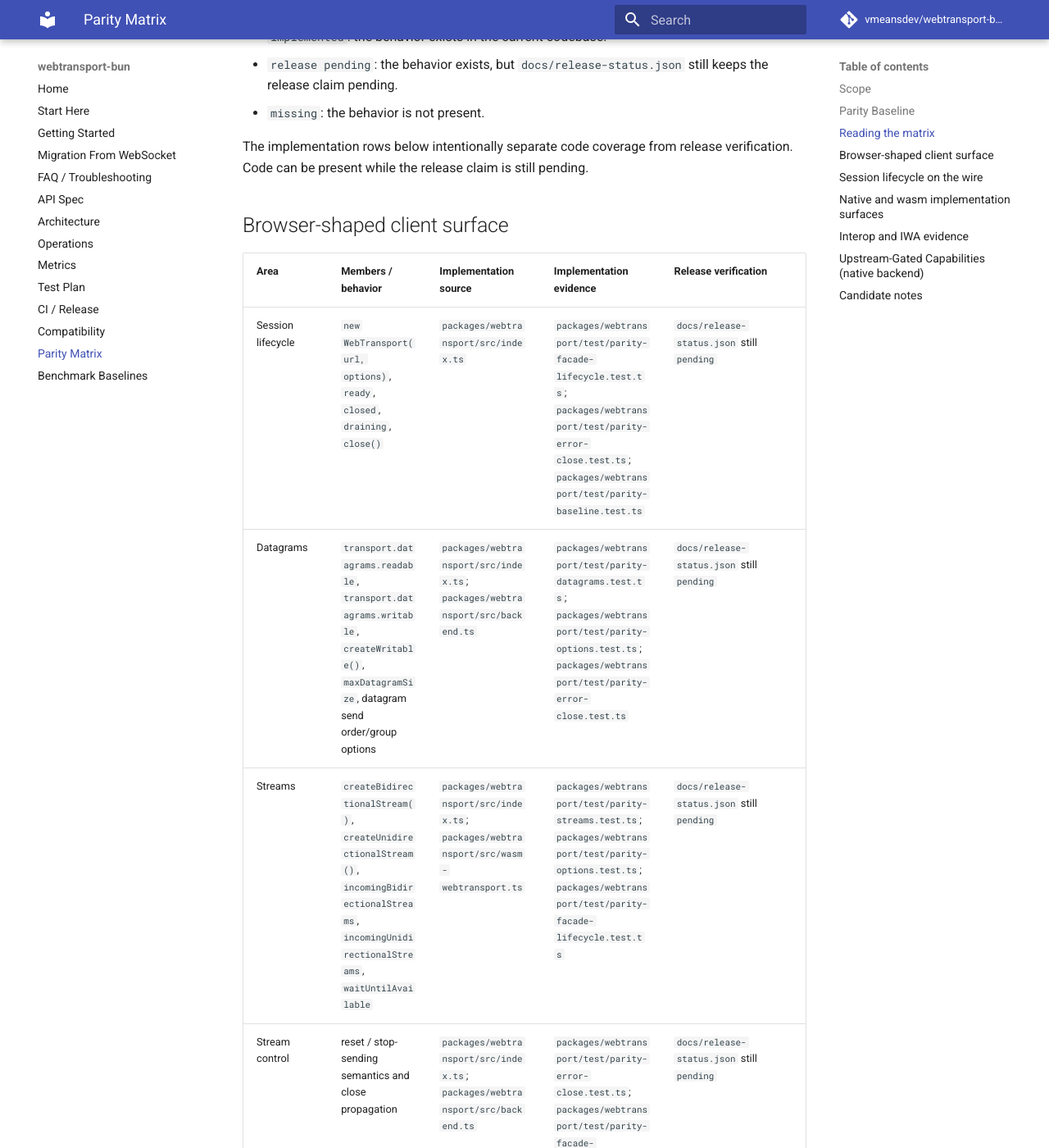
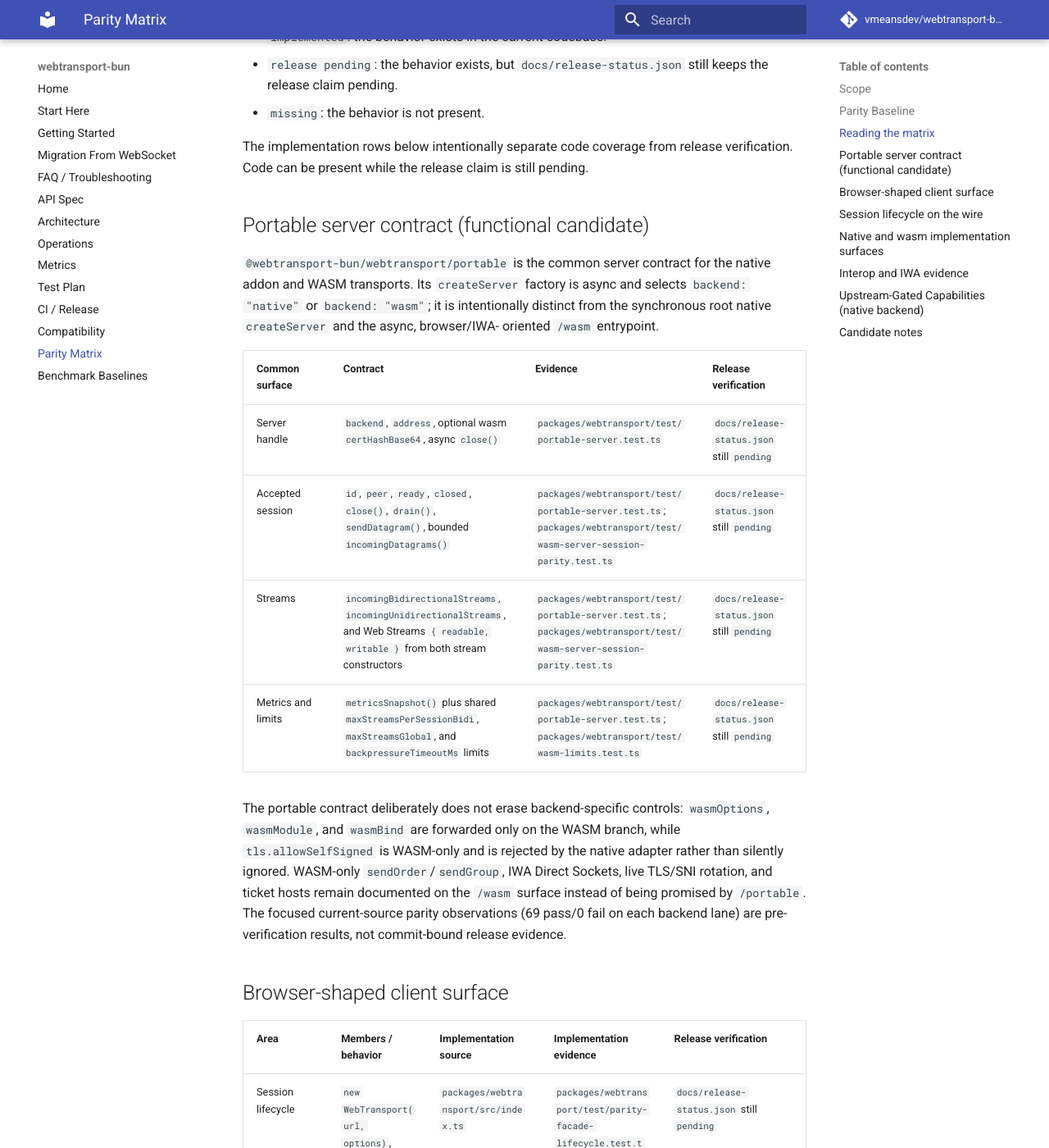
Before and after one commit to vmeansdev/webtransport-bun, an MkDocs documentation site: the page built from docs/PARITY_MATRIX.md, in a window 1280 px wide and 1400 px high, scrolled down 819 px. Shown: the whole window at 82% size. Built offline with MkDocs 1.6.1 and Material for MkDocs 9.7.7, drawn with Linux system fonts in a browser that asks for light colours; comment, search, counter and statistics services are not loaded.

Commit message:
Record toolchain readiness and canonical-loop blocker
Capture the callable Rust 1.95.0 and Deno 2.9.3 policy tools, preserve the portable contract evidence boundary, and document why clean-verifier evidence remains deferred after host-load-sensitive package cleanup failures.\n\nConstraint: Release truth must remain pending until the canonical package loop and all local gates pass on one clean source SHA\nRejected: Stamp release evidence from focused or single-iteration results | the full cold loop still reproduces bounded fixture startup/diagnostic loss\nConfidence: high\nScope-risk: narrow\nReversibility: clean\nDirective: Do not rebind release status or create evidence until the canonical loop is deterministic without relaxing the 1.5 s timeout or diagnostic assertions\nTested: git diff --check; bun scripts/check-doc-truth.ts; bun test packages/webtransport/test/internal-doc-truth.test.ts\nNot-tested: Canonical 10-iteration package loop remains blocked by host-load-sensitive fixture startup

```diff
--- a/docs/PARITY_MATRIX.md
+++ b/docs/PARITY_MATRIX.md
@@ -34,6 +34,30 @@ surface:
 
 The implementation rows below intentionally separate code coverage from release
 verification. Code can be present while the release claim is still pending.
+
+## Portable server contract (functional candidate)
+
+`@webtransport-bun/webtransport/portable` is the common server contract for
+the native addon and WASM transports. Its `createServer` factory is async and
+selects `backend: "native"` or `backend: "wasm"`; it is intentionally distinct
+from the synchronous root native `createServer` and the async, browser/IWA-
+oriented `/wasm` entrypoint.
+
+| Common surface | Contract | Evidence | Release verification |
+|---|---|---|---|
+| Server handle | `backend`, `address`, optional wasm `certHashBase64`, async `close()` | `packages/webtransport/test/portable-server.test.ts` | `docs/release-status.json` still `pending` |
+| Accepted session | `id`, `peer`, `ready`, `closed`, `close()`, `drain()`, `sendDatagram()`, bounded `incomingDatagrams()` | `packages/webtransport/test/portable-server.test.ts`; `packages/webtransport/test/wasm-server-session-parity.test.ts` | `docs/release-status.json` still `pending` |
+| Streams | `incomingBidirectionalStreams`, `incomingUnidirectionalStreams`, and Web Streams `{ readable, writable }` from both stream constructors | `packages/webtransport/test/portable-server.test.ts`; `packages/webtransport/test/wasm-server-session-parity.test.ts` | `docs/release-status.json` still `pending` |
+| Metrics and limits | `metricsSnapshot()` plus shared `maxStreamsPerSessionBidi`, `maxStreamsGlobal`, and `backpressureTimeoutMs` limits | `packages/webtransport/test/portable-server.test.ts`; `packages/webtransport/test/wasm-limits.test.ts` | `docs/release-status.json` still `pending` |
+
+The portable contract deliberately does not erase backend-specific controls:
+`wasmOptions`, `wasmModule`, and `wasmBind` are forwarded only on the WASM
+branch, while `tls.allowSelfSigned` is WASM-only and is rejected by the native
+adapter rather than silently ignored. WASM-only `sendOrder`/`sendGroup`, IWA
+Direct Sockets, live TLS/SNI rotation, and ticket hosts remain documented on
+the `/wasm` surface instead of being promised by `/portable`. The focused
+current-source parity observations (69 pass/0 fail on each backend lane) are
+pre-verification results, not commit-bound release evidence.
 
 ## Browser-shaped client surface
 
```
Also changed, not shown: docs/TESTPLAN.md (+22 -0 lines).
